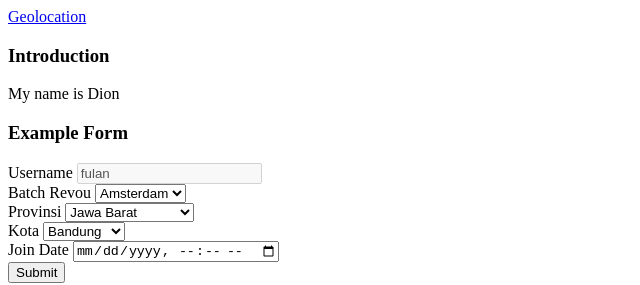
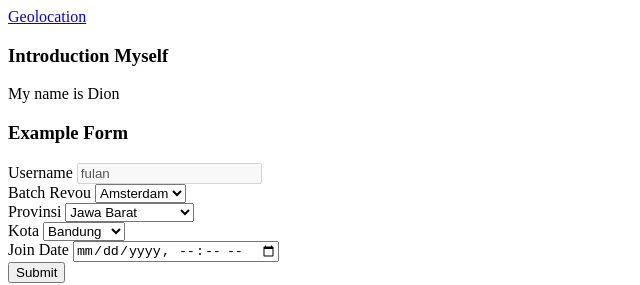
Before and after one commit to Noiid/tl-simulation, a plain HTML site: page index.html in a window 1280 px wide. Shown: the full height of the page, 0-640 px from the left. Drawn offline with Linux system fonts and the light colour scheme.

Commit message:
Update index.html

```diff
--- a/index.html
+++ b/index.html
@@ -13,7 +13,7 @@
     </header>
     <main>
         <section>
-            <h3>Introduction</h3>
+            <h3>Introduction Myself</h3>
             <p>My name is Dion</p>
         </section>
         <section>
```
